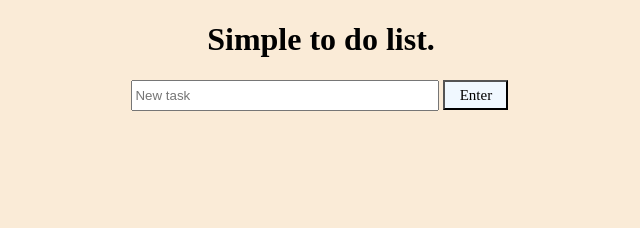
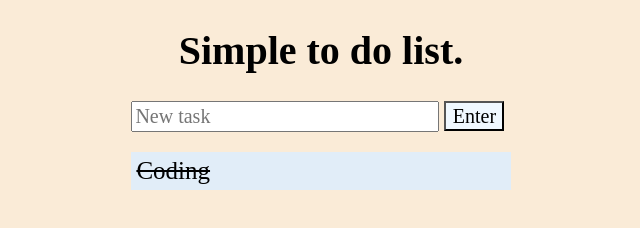
Before and after one commit to milkon19960801/TodoList, a plain HTML site: page index.html in a window 1280 px wide. Shown: the whole page, without its empty margins (319-959 px from the left). Drawn offline with Linux system fonts and the light colour scheme.

Commit message:
fixed bugs and added li.checked klass to check the todo list elements when user is done with tasks

```diff
--- a/index.html
+++ b/index.html
@@ -14,11 +14,12 @@
     <form id="inputForm">
         <label for="todo"></label>
         <input type="text" id="todo" name="todo" placeholder="New task">
-        <input id="clickMe" type="button" value="Enter"  />
+        <input id="clickMe" type="button" onclick="doFunction()" value="Enter"  />
     </form>
 
     <div id="Content">
         <ul id ="List">
+            <li class="checked">Coding</li>
         </ul>
     </div>
 
--- a/src.js
+++ b/src.js
@@ -6,13 +6,24 @@ const doFunction = function () {
     li.innerHTML = userinput.value;
     ul.appendChild(li);
 }
-document.getElementById('todo').onchange = doFunction;
+// document.getElementById('todo').addEventListener('todo',doFunction);
 
-let input = document.getElementById("todo");
-if(input){
-    input.addEventListener('keyup', function(event) {
-    if (event.keyCode == 13) {
-        doFunction;
-    }
-  });
-  }
+let Button = document.getElementById("todo");
+Button.addEventListener("Click", function(){
+    console.log("Milkon");
+});
+
+
+
+
+
+
+
+// let input = document.getElementById("todo");
+// if(input){
+//     input.addEventListener('keyup', function(event) {
+//     if (event.keyCode == 13) {
+//         doFunction;
+//     }
+//   });
+//   }
--- a/style.css
+++ b/style.css
@@ -1,7 +1,11 @@
-
+*{
+    font-family:  'Times New Roman';
+    font-size: 20px;
+}
 #header {
     text-align:center;
     color: black;
+    font-size: 40px;
 }
 body{
     background-color:antiquewhite;
@@ -16,10 +20,8 @@ body{
     width: 300px;
 }
 #clickMe {
-    font-family:  'Times New Roman';
     height: 30px;
-    width: 65px;
-    font-size: 15px;
+    width: 60px;
     background-color: aliceblue;
 
 }
@@ -29,13 +31,18 @@ body{
     margin: 0 auto;
 }
 li{
-    font-size: 20px;
-    font-family:  'Times New Roman';
-    position:relative;
-    padding: 5px 0px 5px 0px;
+    font-size: 25px;
+    position: relative;
+    padding: 5px 0px 5px 5px;
+}
+
+li.checked{
+    background:rgb(225, 237, 248);
+    text-decoration: line-through;
 }
 ul{
-    margin: 10px;
-    padding: 0px;
+    width: 100%;
+    height: 100%;
+    padding: 0;
     list-style-type:none;
 }
```
